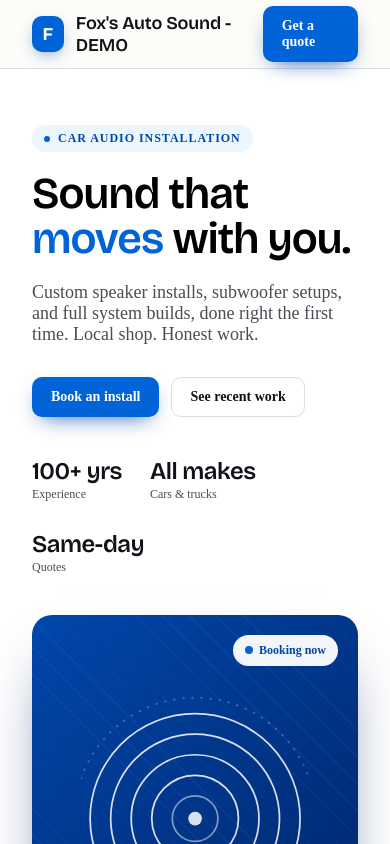
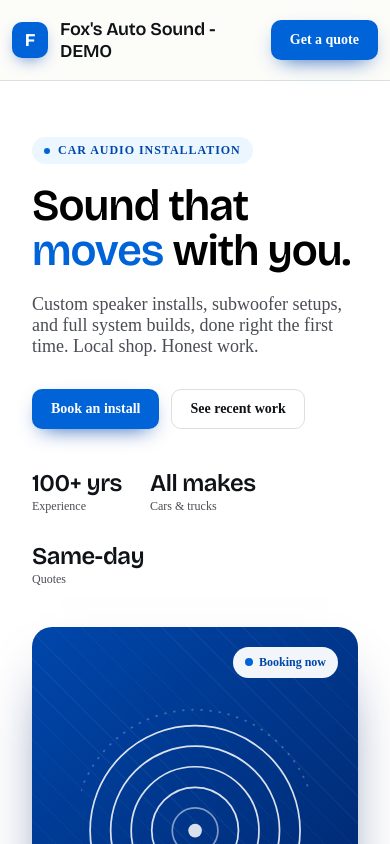
Before and after one commit to Bazhan4ik/foxs-auto-sound, a SvelteKit app: page / in a window 390 px wide. Shown: the top 844 px of the page. Built offline with nearby package versions, Linux system fonts and the light colour scheme.

Commit message:
fix header on mobile

```diff
--- a/src/routes/+page.svelte
+++ b/src/routes/+page.svelte
@@ -293,6 +293,7 @@ nav {
 	background: var(--blue-600);
 	color: white;
 	box-shadow: 0 8px 22px -10px var(--blue-700);
+	white-space: nowrap;
 }
 .btn-primary:hover { background: var(--blue-700); transform: translateY(-1px); }
 .btn-ghost {
@@ -658,5 +659,6 @@ footer {
 	.cta-card { grid-template-columns: 1fr; padding: 40px 28px; }
 	.nav-links a:not(.btn) { display: none; }
 	section { padding: 56px 0; }
+	.nav-row { padding: 40px 12px; }
 }
 </style>
```
